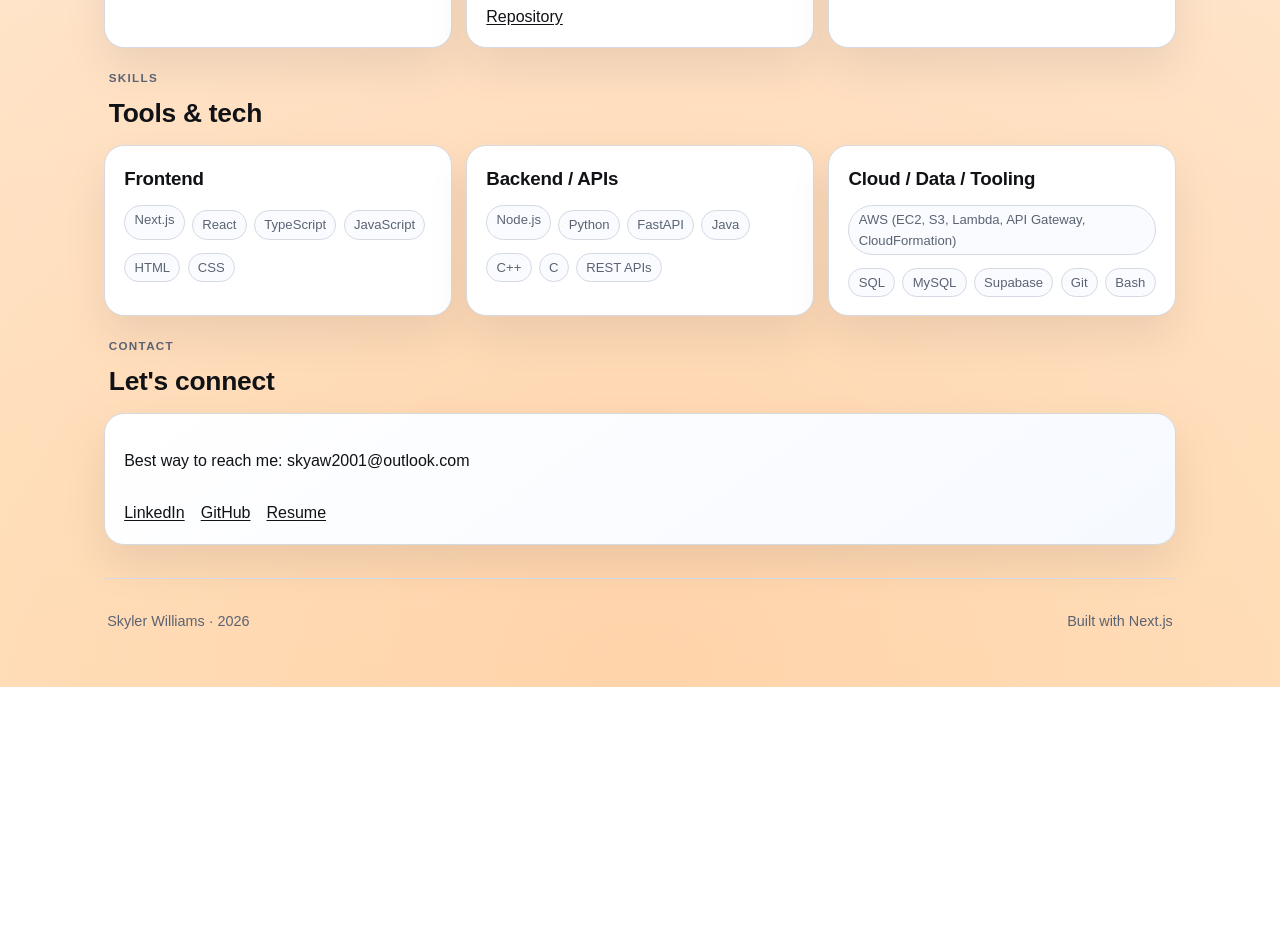
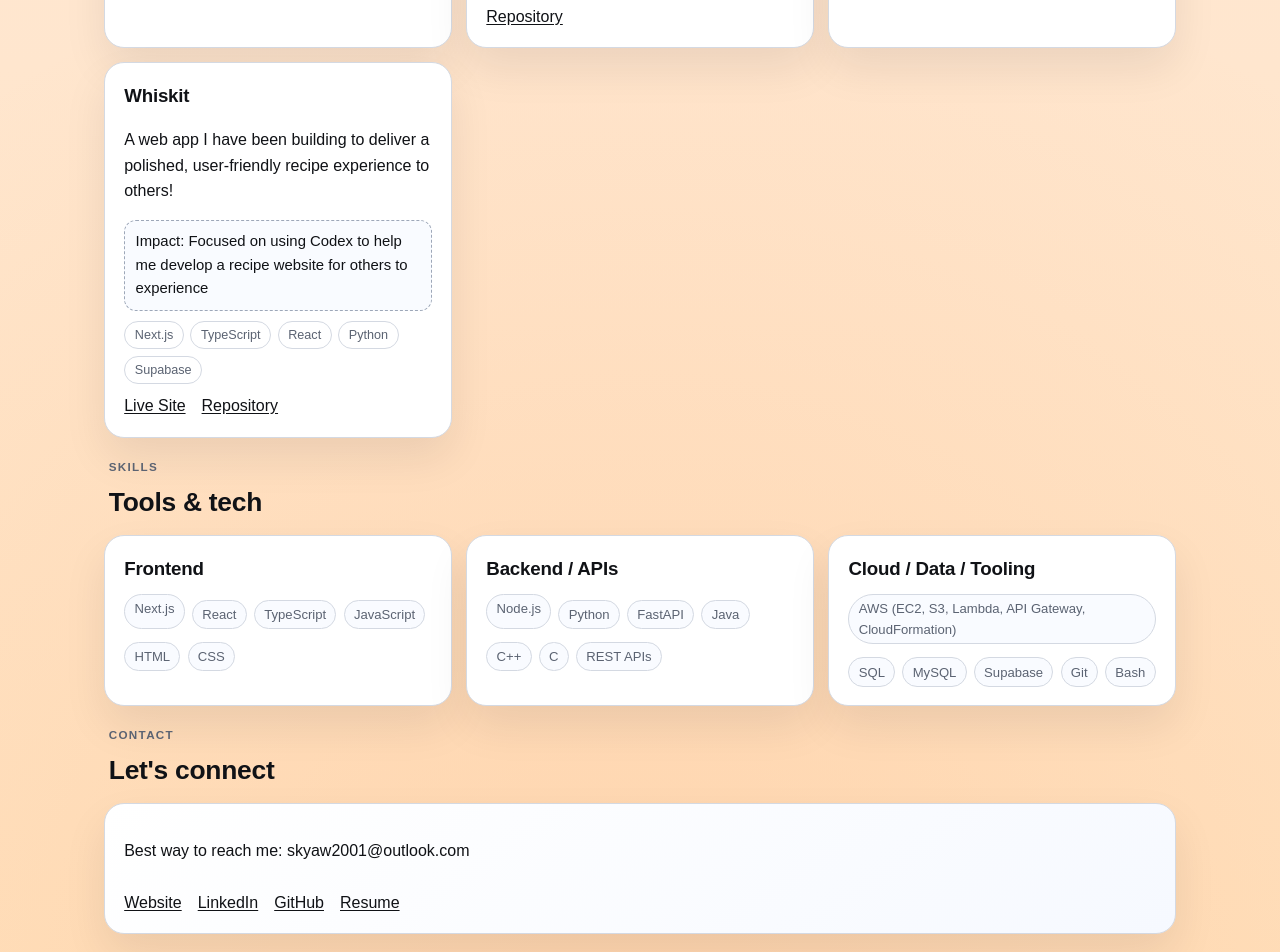
Before and after one commit to SkyBlue43/personal-website, a Next.js app: page / in a window 1280 px wide. Shown: the part 1540-2492 px from the top of the page. Before the commit the page ends 2227 px from the top, so only its background shows below. Built offline with nearby package versions, Linux system fonts and the light colour scheme.

Commit message:
Added my whiskit project

```diff
--- a/app/page.tsx
+++ b/app/page.tsx
@@ -171,6 +171,7 @@ export default function Home() {
             <a href={`mailto:${identity.email}`}>{identity.email}</a>
           </p>
           <div className="link-row">
+            <a href={identity.links.website}>Website</a>
             <a href={identity.links.linkedin}>LinkedIn</a>
             <a href={identity.links.github}>GitHub</a>
             <a href={identity.links.resume}>Resume</a>
--- a/content/site-content.ts
+++ b/content/site-content.ts
@@ -34,6 +34,7 @@ export const siteContent = {
     links: {
       linkedin: "https://www.linkedin.com/in/skyler-williams-b8b153345",
       github: "https://github.com/SkyBlue43",
+      website: "#",
       resume: "/resume.pdf",
     },
   },
@@ -117,6 +118,18 @@ export const siteContent = {
         repo: "https://github.com/SkyBlue43/mandarin-tonal-app",
       },
     },
+    {
+      title: "Whiskit",
+      summary:
+        "A web app I have been building to deliver a polished, user-friendly recipe experience to others!",
+      stack: ["Next.js", "TypeScript", "React", "Python", "Supabase"],
+      impact:
+        "Focused on using Codex to help me develop a recipe website for others to experience",
+      links: {
+        live: "https://whiskit.org",
+        repo: "https://github.com/SkyBlue43/WhiskIt",
+      },
+    },
   ] as Project[],
   skills: [
     {
```
Also changed, not shown: 1 other file (tests, documents, lock files or other folders).
